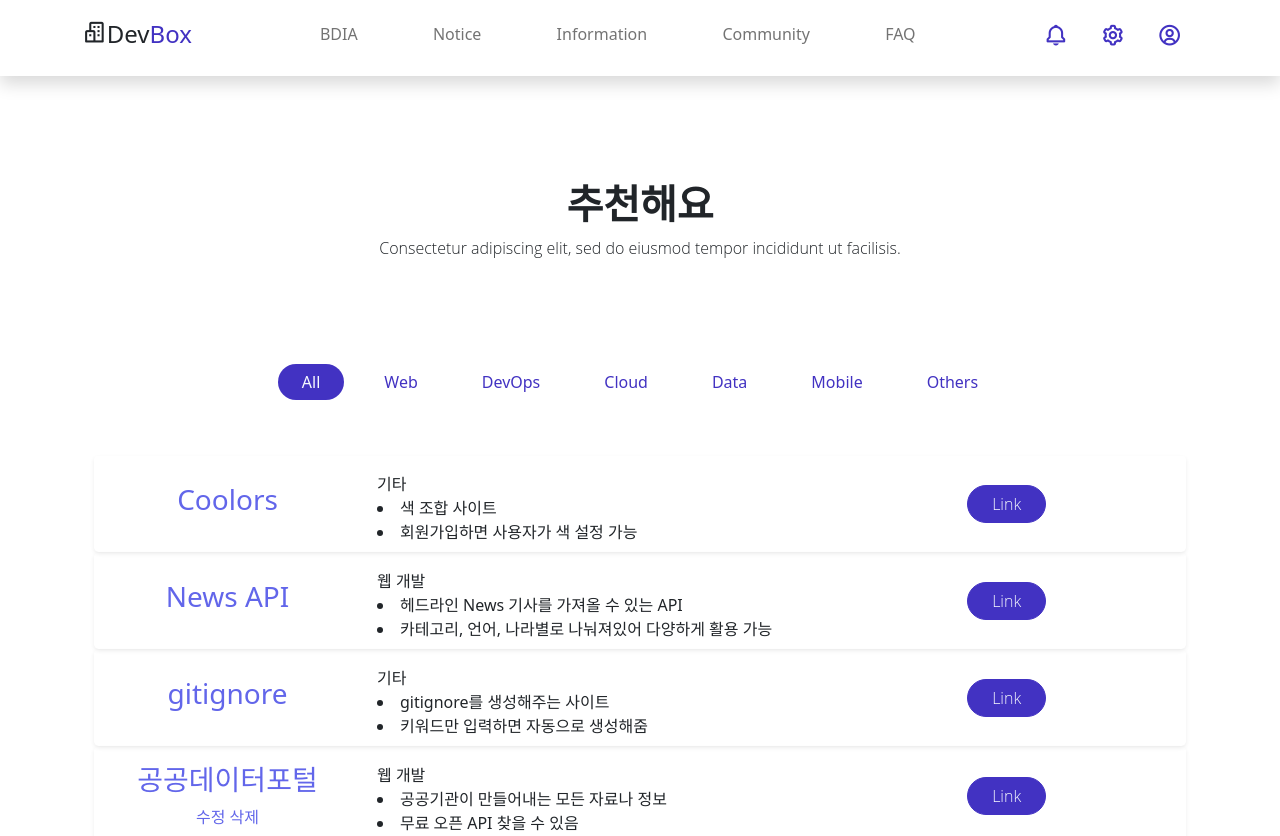
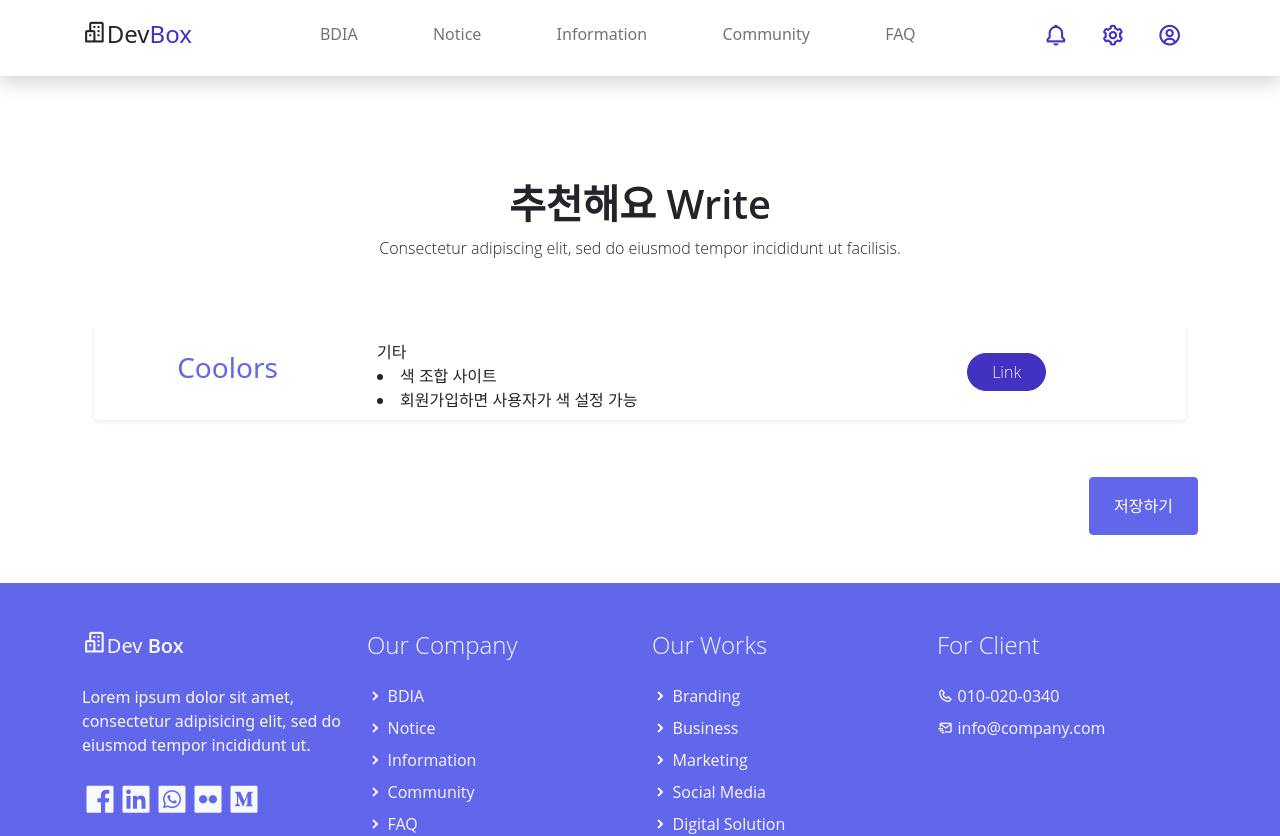
Before and after one commit to kyj4327/DevBox, a React (Create React App) app in the folder devbox_client/: page /reference/write in a window 1280 px wide. Shown: the top 836 px of the page. Built offline with nearby package versions, Linux system fonts and the light colour scheme.

Commit message:
ReferenceWrite 기본 틀 #20

```diff
--- a/devbox_client/src/App.js
+++ b/devbox_client/src/App.js
@@ -16,6 +16,7 @@ import JobInfoCloud from './pages/JobInfoCloud';
 import JobInfoData from './pages/JobInfoData';
 import JobInfoMobile from './pages/JobInfoMobile';
 import ReferenceList from './pages/ReferenceList';
+import ReferenceWrite from './pages/ReferenceWrite';
 import { BrowserRouter, Route, Routes } from 'react-router-dom';
 
 function App() {
@@ -25,7 +26,7 @@ function App() {
         <ScrollToTop />
         <Routes>
           {/* 개발 직군 게시판 */}
-          <Route path='/jobInfo' element={<JobInfoList />} />
+          <Route path='/jobInfo/list' element={<JobInfoList />} />
           <Route path='/jobinfo/backend' element={<JobInfoBack />} />
           <Route path='/jobinfo/frontend' element={<JobInfoFront />} />
           <Route path='/jobinfo/devops' element={<JobInfoDevOps />} />
@@ -35,7 +36,7 @@ function App() {
 
           {/* 추천해요 게시판 */}
           <Route path='/reference/list' element={<ReferenceList />} />
-          <Route path='/reference/write' element={<ReferenceList />} />
+          <Route path='/reference/write' element={<ReferenceWrite />} />
         </Routes>
       </BrowserRouter>
     </div>
--- /dev/null
+++ b/devbox_client/src/pages/ReferenceWrite.jsx
@@ -0,0 +1,45 @@
+import Header from '../components/Header';
+import Footer from '../components/Footer';
+import ListButton from '../components/ListButton';
+import { useNavigate } from 'react-router-dom';
+
+const ReferenceWrite = () => {
+    const navigate = useNavigate();
+    const toList = () => {
+        navigate('/reference/list');
+    };
+    return (
+        <div>
+            <Header />
+            <section className="container py-5">
+                <div class="container py-5">
+                    <h1 class="h2 semi-bold-600 text-center mt-2">추천해요 Write</h1>
+                    <p class="text-center pb-5 light-300">Consectetur adipiscing elit, sed do eiusmod tempor incididunt ut facilisis.</p>
+                    <div class="pricing-list shadow-sm rounded-top rounded-3 py-sm-0 py-5">
+                        <div class="row p-2">
+                            <div class="pricing-list-icon col-3 text-center m-auto text-secondary ml-5 py-2">
+                                <h3>Coolors</h3>
+                            </div>
+                            <div class="pricing-list-body col-md-5 align-items-center pl-3 pt-2">
+                                <li style={{ listStyle: 'none' }}>기타</li>
+                                <li>색 조합 사이트</li>
+                                <li>회원가입하면 사용자가 색 설정 가능</li>
+                            </div>
+                            <div class="pricing-list-footer col-4 text-center m-auto align-items-center">
+                                <a href="https://coolors.co/" class="btn rounded-pill px-4 btn-primary light-300" target='_blank'>Link</a>
+                            </div>
+                        </div>
+                    </div>
+                </div>
+                <div class="form-row pt-2">
+                    <div class="col-md-12 col-10 text-end">
+                        <ListButton text={'저장하기'} onClick={toList} />
+                    </div>
+                </div>
+            </section>
+            <Footer />
+        </div>
+    );
+};
+
+export default ReferenceWrite;
```
